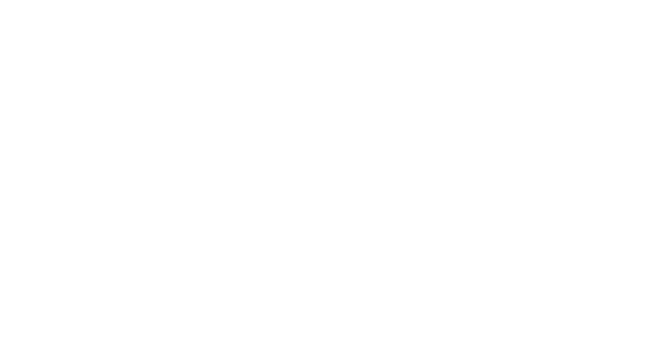
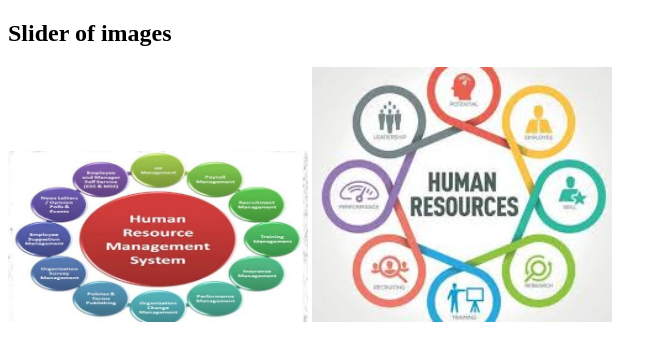
Before and after one commit to anwarhossain9/may-fourth-repo, a plain HTML site: page index.html in a window 1280 px wide. Shown: the whole page, without its empty margins (0-667 px from the left). Drawn offline with Linux system fonts and the light colour scheme.

Commit message:
add new file

```diff
--- a/index.html
+++ b/index.html
@@ -1,11 +1,13 @@
 <!DOCTYPE html>
 <html lang="en">
 <head>
-    <meta charset="UTF-8">
+<link rel="stylesheet" href="/style/styles.css">    <meta charset="UTF-8">
     <meta name="viewport" content="width=device-width, initial-scale=1.0">
     <title>my fourth repo</title>
 </head>
 <body>
-
+    <h2>Slider of images</h2>
+    <img src="/image/HUMAN.jpeg" alt="">
+    <img src="/image/IKOL.jpeg" alt="">
 </body>
 </html>
--- /dev/null
+++ b/style/styles.css
@@ -0,0 +1,4 @@
+img{
+
+    width: 300px;
+}
```
Also changed, not shown: image/HUMAN.jpeg (added), image/IKOL.jpeg (added), image/RUM.jpeg (added), image/SOF.jpeg (added), styles.css (deleted).
